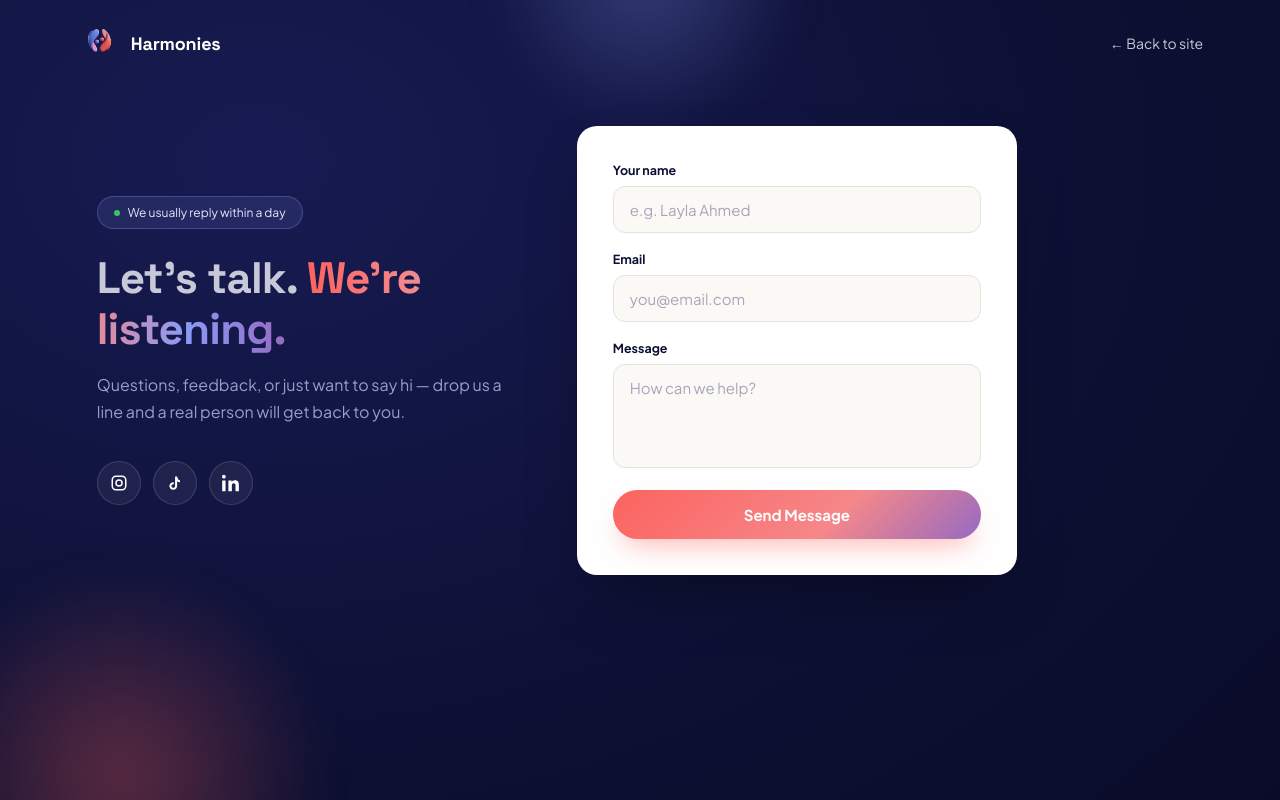
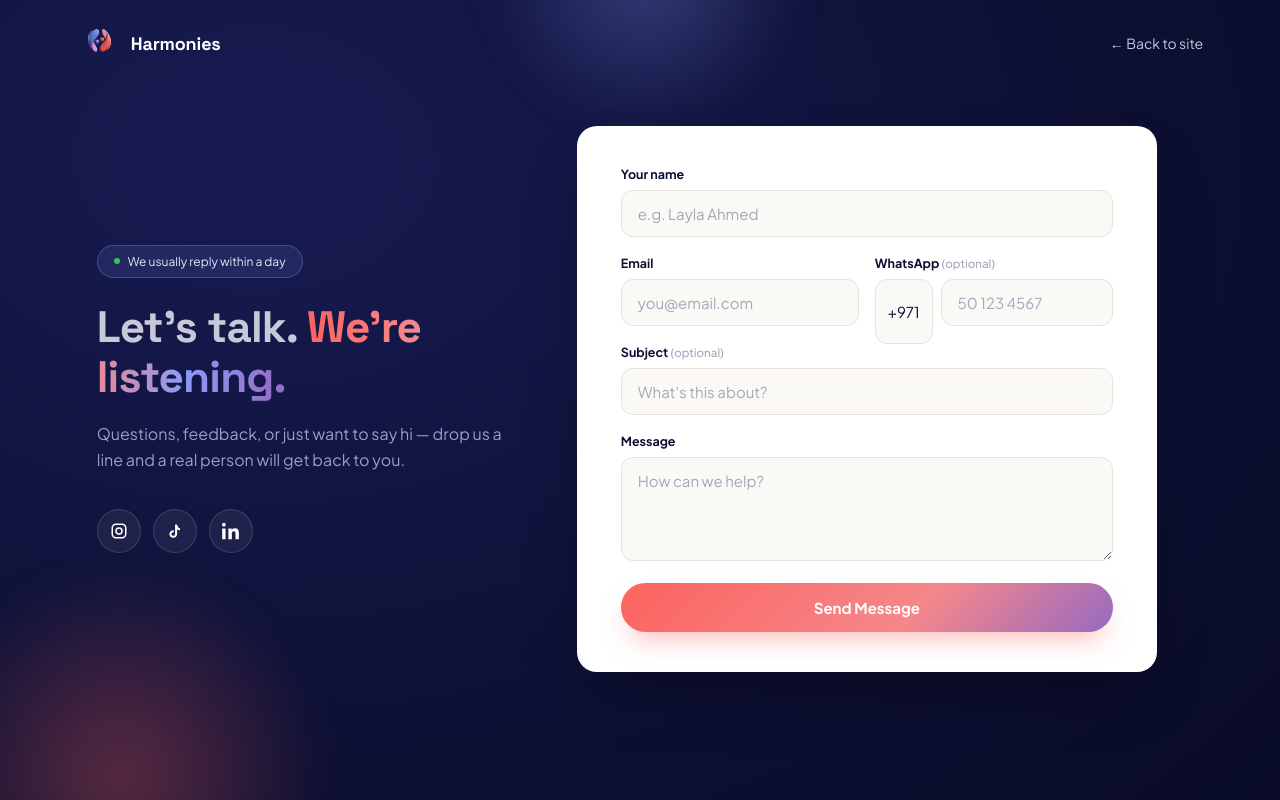
Before and after one commit to tareqballan/harmonies.ae, a React (Vite) app: page /contact in a window 1280 px wide. Built offline with nearby package versions, Linux system fonts and the light colour scheme.

Commit message:
feat: wire contact form to Resend+D1, add subject/whatsapp fields, widen card

```diff
--- a/src/components/ContactUs/ContactUs.jsx
+++ b/src/components/ContactUs/ContactUs.jsx
@@ -3,10 +3,11 @@ import { Link } from 'react-router-dom';
 import styles from './ContactUs.module.css';
 
 export default function ContactUs() {
-  const [form, setForm] = useState({ name: '', email: '', message: '' });
+  const [form, setForm] = useState({ name: '', email: '', whatsapp: '', subject: '', message: '' });
   const [submitted, setSubmitted] = useState(false);
   const [isSubmitting, setIsSubmitting] = useState(false);
   const [errors, setErrors] = useState({});
+  const [submitError, setSubmitError] = useState(null);
 
   const field = (key) => (e) => {
     setForm((f) => ({ ...f, [key]: e.target.value }));
@@ -21,10 +22,21 @@ export default function ContactUs() {
     if (Object.keys(newErrors).length > 0) { setErrors(newErrors); return; }
 
     setIsSubmitting(true);
-    // Simulate a short delay for UX feel; wire to real backend here
-    await new Promise((r) => setTimeout(r, 400));
+    setSubmitError(null);
+    try {
+      const res = await fetch('/api/contact', {
+        method: 'POST',
+        headers: { 'Content-Type': 'application/json' },
+        body: JSON.stringify(form),
+      });
+      const data = await res.json().catch(() => ({}));
+      if (!res.ok) throw new Error(data.error || 'Something went wrong. Please try again.');
       setSubmitted(true);
+    } catch (err) {
+      setSubmitError(err.message || 'Something went wrong. Please try again.');
+    } finally {
       setIsSubmitting(false);
+    }
   };
 
   return (
@@ -101,6 +113,8 @@ export default function ContactUs() {
               />
               {errors.name && <p className={styles.errorText}>{errors.name}</p>}
 
+              <div className={styles.row2}>
+                <div className={styles.fieldCol}>
                   <label className={styles.label}>Email</label>
                   <input
                     type="email"
@@ -110,6 +124,30 @@ export default function ContactUs() {
                     className={styles.input}
                   />
                   {errors.email && <p className={styles.errorText}>{errors.email}</p>}
+                </div>
+                <div className={styles.fieldCol}>
+                  <label className={styles.label}>WhatsApp <span className={styles.optional}>(optional)</span></label>
+                  <div className={styles.whatsappRow}>
+                    <div className={styles.countryCode}>+971</div>
+                    <input
+                      type="text"
+                      placeholder="50 123 4567"
+                      value={form.whatsapp}
+                      onChange={field('whatsapp')}
+                      className={`${styles.input} ${styles.whatsappInput}`}
+                    />
+                  </div>
+                </div>
+              </div>
+
+              <label className={styles.label}>Subject <span className={styles.optional}>(optional)</span></label>
+              <input
+                type="text"
+                placeholder="What's this about?"
+                value={form.subject}
+                onChange={field('subject')}
+                className={styles.input}
+              />
 
               <label className={styles.label}>Message</label>
               <textarea
@@ -120,6 +158,8 @@ export default function ContactUs() {
                 className={`${styles.input} ${styles.textarea}`}
               />
               {errors.message && <p className={styles.errorText}>{errors.message}</p>}
+
+              {submitError && <p className={styles.errorText}>{submitError}</p>}
 
               <button
                 type="button"
--- a/src/components/ContactUs/ContactUs.module.css
+++ b/src/components/ContactUs/ContactUs.module.css
@@ -146,11 +146,11 @@
 
 /* Form card */
 .card {
-  flex: 1;
-  max-width: 440px;
+  flex: 1.4;
+  max-width: 580px;
   background: #fff;
   border-radius: 20px;
-  padding: 36px;
+  padding: 40px 44px;
   box-shadow: 0 30px 60px -20px rgba(0,0,0,.4);
 }
 .label {
@@ -176,7 +176,40 @@
 }
 .input:focus { outline: 2px solid #FC635E; outline-offset: 1px; border-color: transparent; }
 .input::placeholder { color: #a8a5b8; }
-.textarea { resize: none; }
+.optional {
+  font-weight: 500;
+  color: #a8a5b8;
+  font-size: 11.5px;
+}
+.row2 {
+  display: flex;
+  gap: 16px;
+}
+.fieldCol {
+  flex: 1;
+  min-width: 0;
+}
+.whatsappRow {
+  display: flex;
+  gap: 8px;
+  align-items: stretch;
+}
+.countryCode {
+  padding: 0 12px;
+  border-radius: 12px;
+  border: 1.5px solid #e7e3dc;
+  background: #faf9f6;
+  font-size: 15px;
+  color: #0d1033;
+  display: flex;
+  align-items: center;
+  white-space: nowrap;
+  font-family: 'Plus Jakarta Sans', sans-serif;
+}
+.whatsappInput {
+  flex: 1;
+  min-width: 0;
+}
 .errorText {
   color: #FC635E;
   font-size: 12.5px;
```
Also changed, not shown: src/worker.js (+7 -3 lines), 2 other files (tests, documents, lock files or other folders). Lines whose indentation alone changed are shown as unchanged.
